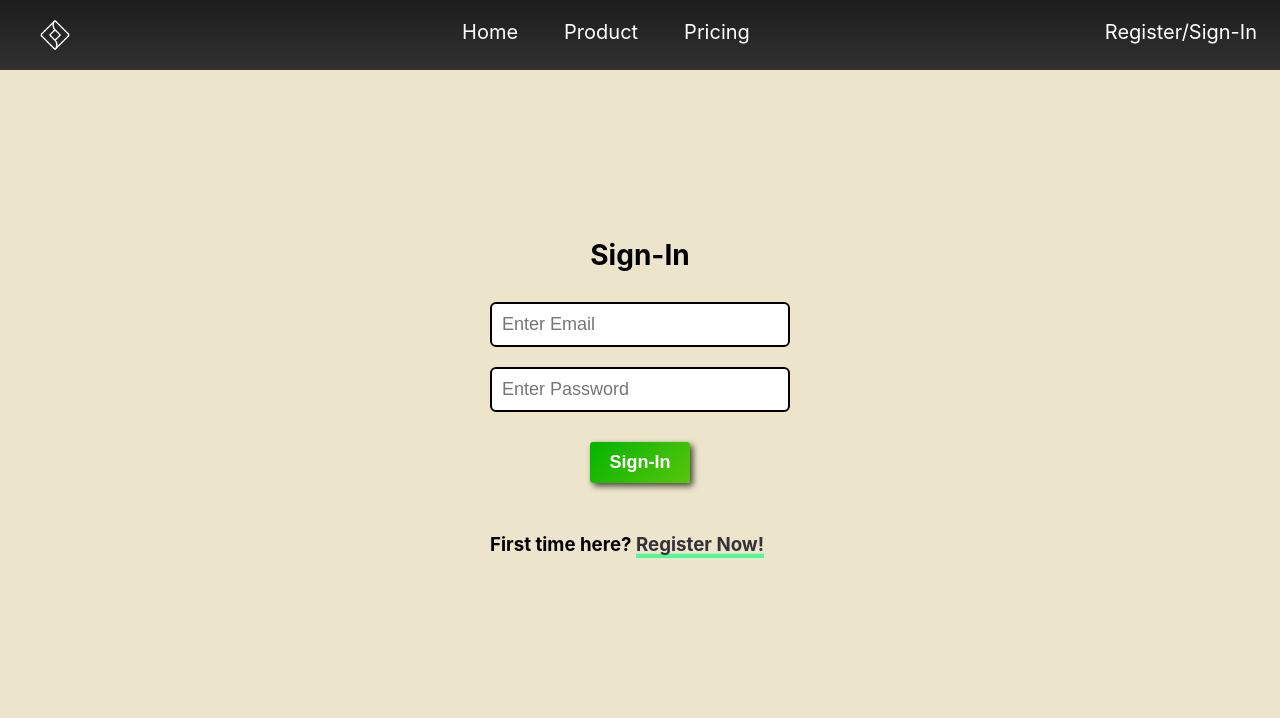
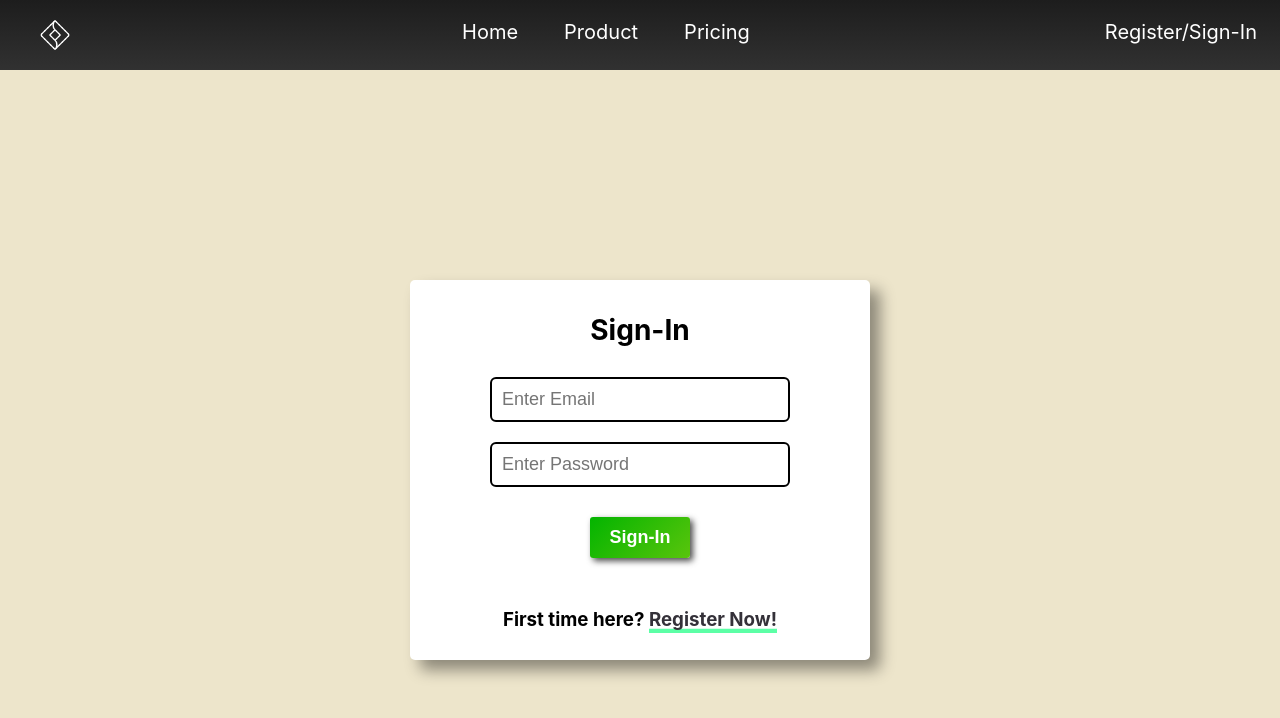
Before and after one commit to aryansharma15/user-auth, a React (Create React App) app: page /login in a window 1280 px wide. Shown: the top 718 px of the page. Built offline with nearby package versions, Linux system fonts and the light colour scheme.

Commit message:
css modified

```diff
--- a/src/App.css
+++ b/src/App.css
@@ -19,8 +19,29 @@ body{
   transition: background 300ms ease-in 200ms;
 }
 
+.signup-boxed, .login-boxed{
+  background-color: #FFFFFF;
+  display: flex;
+  flex-direction: column;
+  justify-content: center;
+  align-items: center;
+
+  padding: 20px 10px;
+  border-radius: 5px;
+
+  box-shadow: 10px 10px 15px #00000068;
+
+}
+
+.login-boxed{
+
+  padding: 10px 80px;
+
+}
+
+
 .hed{
-  margin-bottom: 150px;
+  /* margin-bottom: 150px; */
 }
 
 .hed h2{
@@ -30,6 +51,7 @@ body{
 
 .hed>h3{
   margin-top: 50px;
+  text-align: center;
 }
 
 .hed>h3 a{
@@ -75,6 +97,7 @@ body{
   box-shadow: 0px 0px 0px;
   transition: 150ms ease-in-out;
 }
+
 
 input{
   padding: 10px;
--- a/src/components/login.js
+++ b/src/components/login.js
@@ -1,10 +1,22 @@
-import React from "react";
+import React, { useState } from "react";
 import "../App.css";
 import { Link } from "react-router-dom";
+import supabase from "./supabase";
 
 function Login() {
+	const [email, setEmail] = useState("");
+	const [password, setPassword] = useState("");
+
+	const login = async () => {
+		let { data, error } = await supabase.auth.signInWithPassword({
+			email: "",
+			password: "",
+		});
+	};
+
 	return (
 		<div className="login">
+			<div className="login-boxed">
 				<div className="hed">
 					<h2>Sign-In</h2>
 					<div className="inputs">
@@ -18,6 +30,7 @@ function Login() {
 					</h3>
 				</div>
 			</div>
+		</div>
 	);
 }
 
--- a/src/components/signup.js
+++ b/src/components/signup.js
@@ -27,6 +27,7 @@ function SignUp() {
 
 	return (
 		<div className="signup">
+			<div className="signup-boxed">
 				<h2>Sign Up</h2>
 				<div className="sig-inputs">
 					<h3>Enter Your Details...</h3>
@@ -46,6 +47,7 @@ function SignUp() {
 					Already a member? <Link to="/login">Sign-in</Link>
 				</h3>
 			</div>
+		</div>
 	);
 }
 
```
Lines whose indentation alone changed are shown as unchanged.
